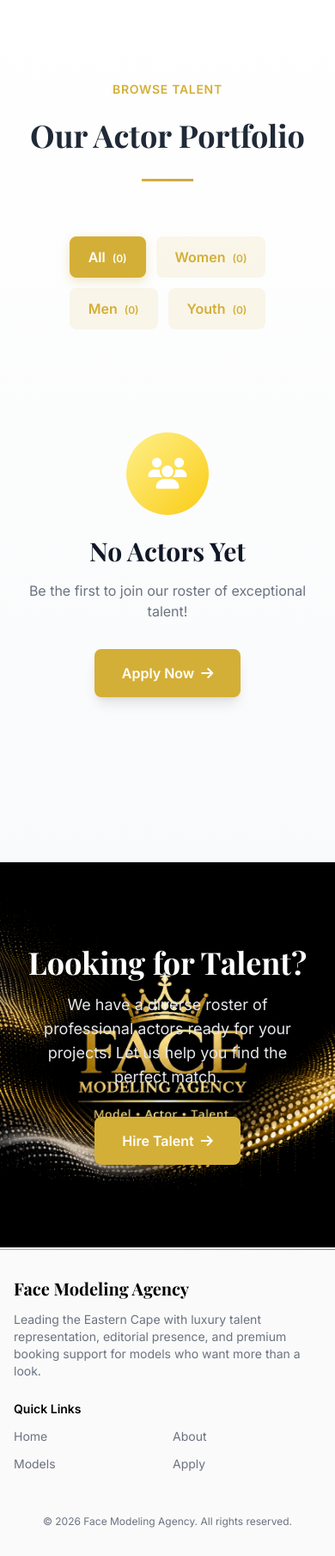
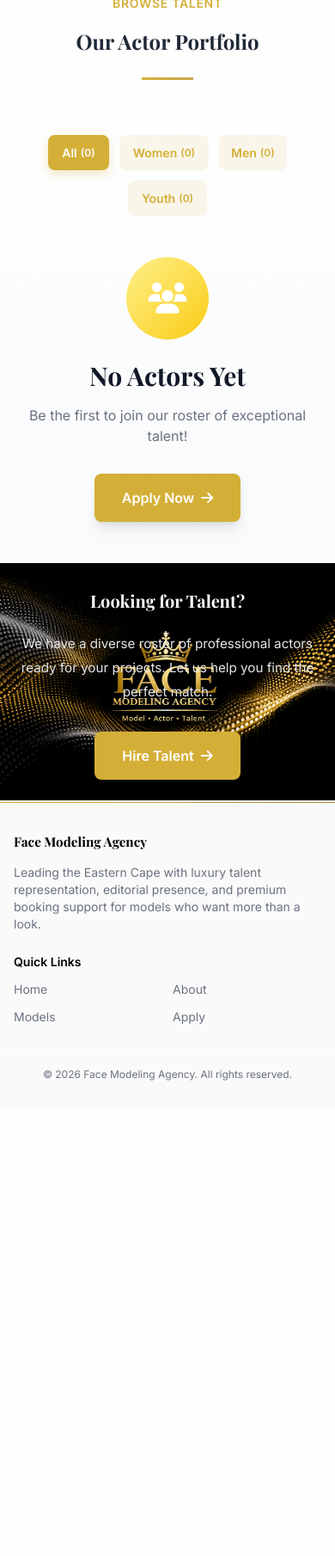
Before and after one commit to codex10800-pixel/model-agency, a Django app: template templates/core/actors.html in a window 390 px wide. Shown: the part 530-2340 px from the top of the page at 86% size. After the commit the page ends 1787 px from the top, so only its background shows below. Run offline with Django 3.2, Linux system fonts and the light colour scheme; the template is opened without the code that fills it, so the values that code supplies are empty; some libraries are stand-ins or nearby versions.

Commit message:
📱 Make all pages mobile-friendly with responsive grids, text scales, and touch-friendly UI

```diff
--- a/templates/core/about.html
+++ b/templates/core/about.html
@@ -118,7 +118,7 @@ document.addEventListener('DOMContentLoaded', function() {
 
 <!-- STORY -->
 <section class="py-20 bg-white">
-    <div class="max-w-7xl mx-auto px-6 grid md:grid-cols-2 gap-14 items-center">
+    <div class="max-w-7xl mx-auto px-6 grid grid-cols-1 md:grid-cols-2 gap-8 md:gap-14 items-center">
 
         <!-- TEXT -->
         <div class="animate-on-scroll slide-left delay-1">
@@ -155,7 +155,7 @@ document.addEventListener('DOMContentLoaded', function() {
             <h2 class="text-3xl font-bold mb-4">Our Values</h2>
         </div>
 
-        <div class="grid md:grid-cols-3 gap-8">
+        <div class="grid grid-cols-1 md:grid-cols-3 gap-6 md:gap-8">
 
             <!-- VALUE -->
             <div class="bg-white p-8 rounded-xl shadow hover:shadow-xl transition text-center animate-on-scroll fade-in delay-1">
--- a/templates/core/actor_detail.html
+++ b/templates/core/actor_detail.html
@@ -288,7 +288,7 @@
 <!-- Actor Profile -->
 <section class="py-16 section-bg-light">
     <div class="max-w-7xl mx-auto px-6">
-        <div class="grid lg:grid-cols-2 gap-12 items-start">
+        <div class="grid grid-cols-1 lg:grid-cols-2 gap-8 md:gap-12 items-start">
             <div class="detail-panel scale-up animate-on-scroll overflow-hidden">
                 <div class="relative aspect-[3/4] overflow-hidden bg-gray-200">
                     {% if actor.profile_image %}
--- a/templates/core/actors.html
+++ b/templates/core/actors.html
@@ -186,7 +186,8 @@
         margin-bottom: 24px;
     }
     .filter-btn {
-        padding: 10px 20px;
+        padding: 8px 14px;
+        min-height: 40px;
         border: 2px solid transparent;
         border-radius: 8px;
         background: rgba(212, 175, 55, 0.1);
@@ -194,6 +195,15 @@
         font-weight: 600;
         transition: all 0.3s ease;
         cursor: pointer;
+        display: inline-flex;
+        align-items: center;
+        font-size: 0.875rem;
+    }
+    @media (min-width: 640px) {
+        .filter-btn {
+            padding: 10px 20px;
+            font-size: 1rem;
+        }
     }
     .filter-btn.active {
         background: var(--gold);
@@ -308,7 +318,7 @@
             <a href="{% url 'actors' %}?category=women" class="filter-btn {% if current_category == 'women' %}active{% endif %}" aria-current="{% if current_category == 'women' %}true{% endif %}">
                 Women <span class="text-xs ml-1">({{ actor_category_counts.women|default:0 }})</span>
             </a>
-            <a href="{% url 'actors' %}?category=men" class="filter-btn {% if current_category == 'men' %}active{% endif %}" aria-current="{% if current_category == 'men' %}true{% endif %}">
+            <a href="{% url 'actors' %}?category=all" class="filter-btn px-3 py-2 sm:px-4 sm:py-2 min-h-10 text-sm md:text-base {% if current_category == 'all' %}active{% endif %}" aria-current="{% if current_category == 'all' %}true{% endif %}">
                 Men <span class="text-xs ml-1">({{ actor_category_counts.men|default:0 }})</span>
             </a>
             <a href="{% url 'actors' %}?category=youth" class="filter-btn {% if current_category == 'youth' %}active{% endif %}" aria-current="{% if current_category == 'youth' %}true{% endif %}">
@@ -316,7 +326,7 @@
             </a>
         </div>
         {% if actors %}
-        <div class="grid md:grid-cols-2 lg:grid-cols-3 gap-8">
+        <div class="grid grid-cols-1 sm:grid-cols-2 lg:grid-cols-3 gap-6 md:gap-8">
             {% for actor in actors %}
             <a href="{% url 'actor_detail' actor.pk %}" class="model-card group relative overflow-hidden scale-up animate-on-scroll">
                 <div class="relative aspect-[3/4] overflow-hidden bg-gray-200">
--- a/templates/core/base.html
+++ b/templates/core/base.html
@@ -300,6 +300,62 @@
 
         /* Preserve overlay text colors when converting dark->light mapping */
         .model-overlay, .model-overlay * { color: #ffffff !important; }
+
+        /* Mobile Responsiveness */
+        @media (max-width: 768px) {
+            .section-title {
+                font-size: 1.75rem !important;
+            }
+            h1 {
+                font-size: 1.875rem !important;
+            }
+            h2 {
+                font-size: 1.5rem !important;
+            }
+            .px-6 {
+                padding-left: 1rem !important;
+                padding-right: 1rem !important;
+            }
+            .py-20, .py-24, .py-32 {
+                padding-top: 2rem !important;
+                padding-bottom: 2rem !important;
+            }
+            .gap-8 {
+                gap: 1.5rem !important;
+            }
+            .gap-12, .gap-14 {
+                gap: 1rem !important;
+            }
+        }
+
+        @media (max-width: 640px) {
+            .section-title {
+                font-size: 1.5rem !important;
+            }
+            h1 {
+                font-size: 1.5rem !important;
+            }
+            h2 {
+                font-size: 1.25rem !important;
+            }
+            .text-lg, .text-xl {
+                font-size: 0.95rem !important;
+            }
+            .px-6 {
+                padding-left: 0.75rem !important;
+                padding-right: 0.75rem !important;
+            }
+            .py-16, .py-20, .py-24, .py-32 {
+                padding-top: 1.5rem !important;
+                padding-bottom: 1.5rem !important;
+            }
+            .gap-8, .gap-12, .gap-14 {
+                gap: 1rem !important;
+            }
+            .w-\\[420px\\] {
+                width: 100% !important;
+            }
+        }
     </style>
     {% block extra_css %}{% endblock %}
 </head>
--- a/templates/core/contact.html
+++ b/templates/core/contact.html
@@ -293,7 +293,7 @@
             <div class="gold-divider animate-on-scroll delay-2"></div>
         </div>
 
-        <div class="grid md:grid-cols-3 gap-8">
+        <div class="grid grid-cols-1 md:grid-cols-3 gap-6 md:gap-8">
 
             <!-- EMAIL -->
             <div class="contact-card p-8 rounded-2xl shadow-lg text-center scale-up animate-on-scroll">
--- a/templates/core/hire.html
+++ b/templates/core/hire.html
@@ -211,7 +211,7 @@
             <div class="section-divider slide-up animate-on-scroll delay-2"></div>
         </div>
 
-        <div class="grid md:grid-cols-3 gap-8">
+        <div class="grid grid-cols-1 md:grid-cols-3 gap-6 md:gap-8">
             <!-- Service 1 -->
             <div class="service-card scale-up animate-on-scroll delay-1">
                 <div class="service-icon">
--- a/templates/core/home.html
+++ b/templates/core/home.html
@@ -390,14 +390,14 @@
                 ✨ Eastern Cape's Premier Modeling Agency
             </div>
 
-            <h1 class="hero-glow text-5xl md:text-6xl lg:text-7xl font-extrabold leading-tight tracking-wide mb-6">
+            <h1 class="hero-glow text-3xl sm:text-4xl md:text-6xl lg:text-7xl font-extrabold leading-tight tracking-wide mb-6">
                 DISCOVER <br>
                 <span class="glow-text">YOUR POTENTIAL</span>
             </h1>
 
             <div class="section-divider mb-6 lg:mx-0 mx-auto"></div>
 
-            <p class="text-gray-300 text-lg md:text-xl max-w-lg mx-auto lg:mx-0 mb-8">
+            <p class="text-gray-300 text-base sm:text-lg md:text-xl max-w-lg mx-auto lg:mx-0 mb-8">
                 We transform aspiring models into industry-ready professionals. Your journey to the runway starts here.
             </p>
 
@@ -639,7 +639,7 @@
         <span class="inline-block px-4 py-1 bg-white/20 border border-white/30 rounded-full text-white text-sm font-medium mb-6">
             Start Your Journey
         </span>
-        <h2 class="text-4xl md:text-5xl font-bold mb-6">Ready to Walk the Runway?</h2>
+        <h2 class="text-2xl sm:text-3xl md:text-5xl font-bold mb-6">Ready to Walk the Runway?</h2>
         <p class="text-white/80 text-lg mb-10 max-w-xl mx-auto">
             Take the first step toward your modeling career. Our team is ready to help you discover your potential.
         </p>
--- a/templates/core/model_detail.html
+++ b/templates/core/model_detail.html
@@ -254,7 +254,7 @@
 <!-- Model Profile -->
 <section class="py-16 bg-white">
     <div class="max-w-7xl mx-auto px-6">
-        <div class="grid lg:grid-cols-2 gap-12 items-start">
+        <div class="grid grid-cols-1 lg:grid-cols-2 gap-8 md:gap-12 items-start">
             <div class="detail-panel scale-up animate-on-scroll overflow-hidden">
                 <div class="relative aspect-[3/4] overflow-hidden bg-gray-200">
                     {% if model.profile_image %}
```
Also changed, not shown: templates/core/models.html (+13 -3 lines), db.sqlite3.
